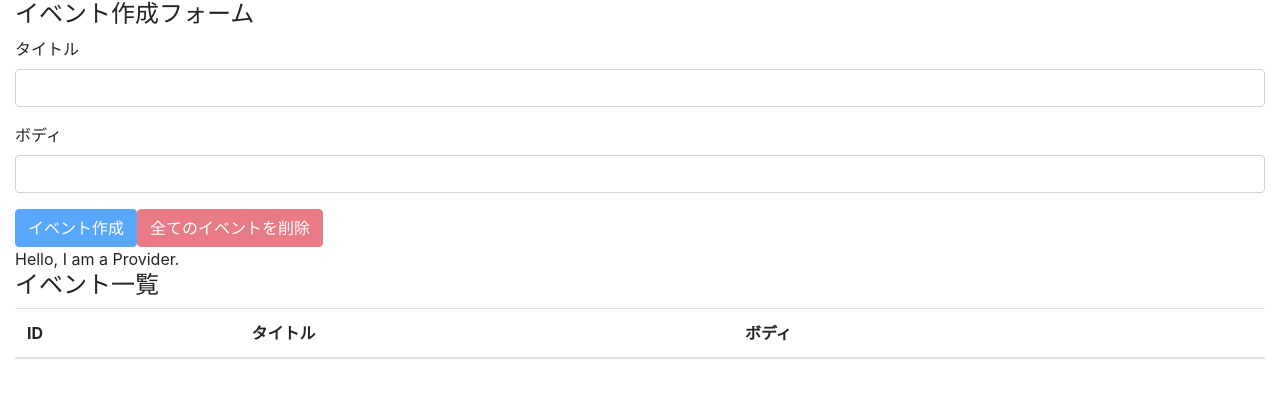
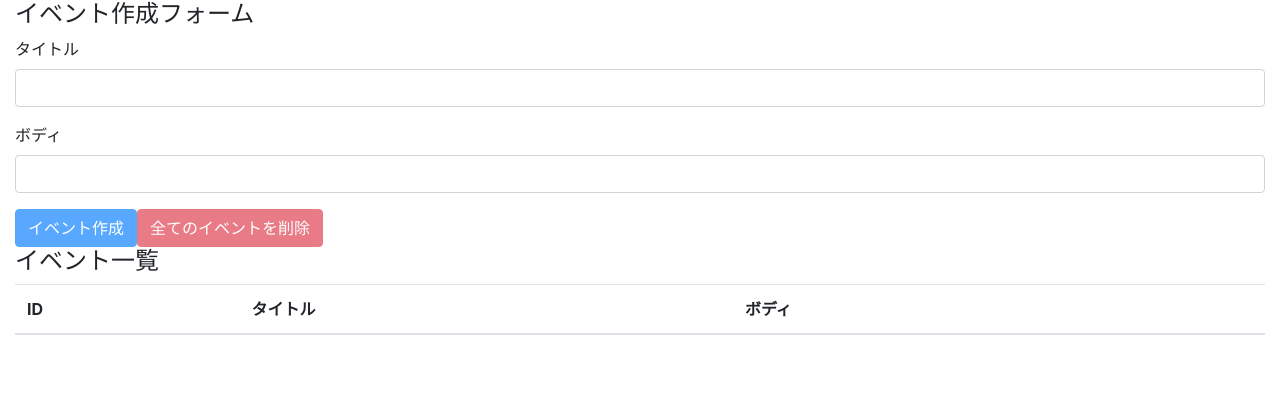
Before and after one commit to takiguchi-yu/react-hooks-101, a React (Create React App) app: page / in a window 1280 px wide. Shown: the top 398 px of the page. Built offline with nearby package versions, Linux system fonts and the light colour scheme.

Commit message:
solve prop drilling issue

```diff
--- a/src/components/App.js
+++ b/src/components/App.js
@@ -10,10 +10,10 @@
   const [state, dispatch] = useReducer(reducer, []);
 
   return (
-    <AppContext.Provider value="Hello, I am a Provider.">
+    <AppContext.Provider value={{ state, dispatch }}>
       <div className="container-fluid">
-        <EventForm state={state} dispatch={dispatch} />
-        <EventList state={state} dispatch={dispatch} />
+        <EventForm />
+        <EventList />
       </div>
     </AppContext.Provider>
   )
--- a/src/components/Event.js
+++ b/src/components/Event.js
@@ -1,7 +1,9 @@
-import React from 'react'
+import React, { useContext } from 'react'
 import { DELETE_EVENT } from '../actions'
+import AppContext from '../contexts/AppContext'
 
-const Event = ({ event, dispatch }) => {
+const Event = ({ event }) => {
+  const { dispatch } = useContext(AppContext)
   const id = event.id
   const handleClickDeleteButton = () => {
     const result = window.confirm(`イベント(id=${id})を本当に削除しますか？`)
--- a/src/components/EventForm.js
+++ b/src/components/EventForm.js
@@ -1,9 +1,12 @@
-import React, { useState } from 'react'
+import React, { useContext, useState } from 'react'
 import { CREATE_EVENT, DELETE_ALL_EVENT } from '../actions'
+import AppContext from '../contexts/AppContext'
 
-const EventForm = ({ state, dispatch }) => {
+const EventForm = () => {
+  const { state, dispatch} = useContext(AppContext)
   const [title, setTitle] = useState('')
   const [body, setBody] = useState('')
+
 
   const addEvent = e => {
     e.preventDefault()
--- a/src/components/EventList.js
+++ b/src/components/EventList.js
@@ -2,11 +2,11 @@
 import Event from './Event'
 import AppContext from '../contexts/AppContext'
 
-const EventList = ({ state, dispatch }) => {
-  const value = useContext(AppContext)
+const EventList = () => {
+  const { state } = useContext(AppContext)
+
   return (
     <>
-    <div>{value}</div>
     <h4>イベント一覧</h4>
     <table className="table table-hover">
       <thead>
@@ -18,7 +18,7 @@
         </tr>
       </thead>
       <tbody>
-        { state.map((event, index) => (<Event key={index} event={event} dispatch={dispatch} />))}
+        { state.map((event, index) => (<Event key={index} event={event} />))}
       </tbody>
     </table>
     </>
```
